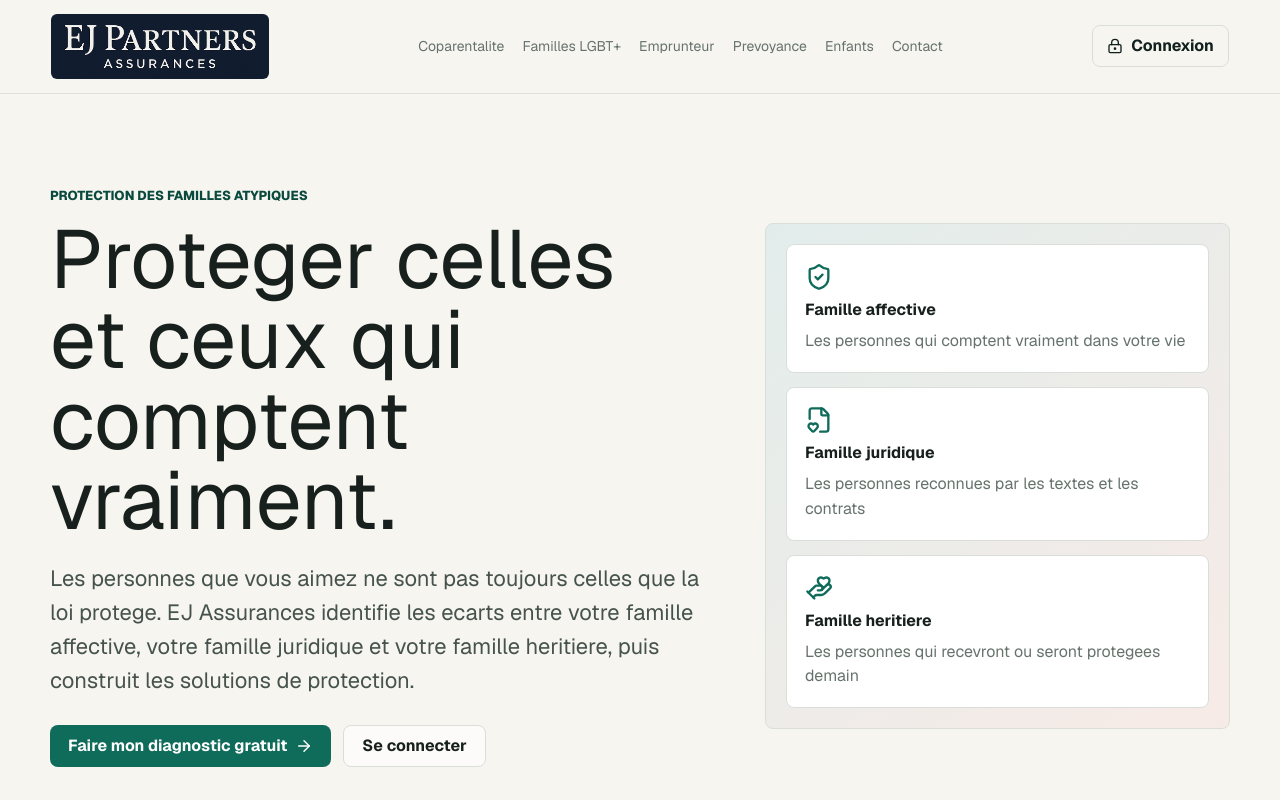
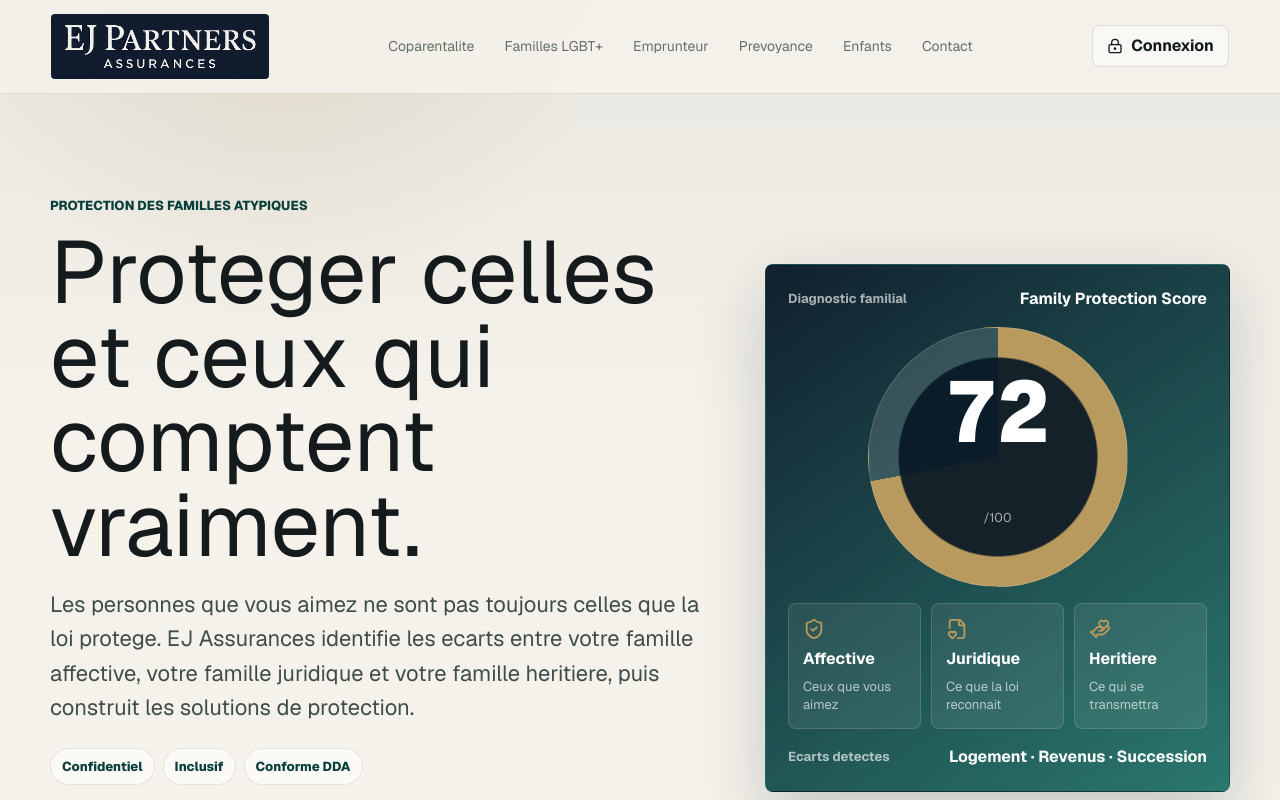
Before and after one commit to ejassurances/Site.internet, a Next.js app: page / in a window 1280 px wide. Shown: the top 800 px of the page. Built offline with nearby package versions, Linux system fonts and the light colour scheme.

Commit message:
Improve premium visual design

```diff
--- a/src/app/globals.css
+++ b/src/app/globals.css
@@ -1,16 +1,18 @@
 @import "tailwindcss";
 
 :root {
-  --background: #f7f5f0;
-  --foreground: #17201d;
-  --muted: #66736d;
+  --background: #f5f2eb;
+  --foreground: #151b1d;
+  --muted: #64706c;
   --surface: #ffffff;
-  --surface-soft: #eef4ef;
-  --line: #d9dfd8;
-  --accent: #0f6b5a;
-  --accent-strong: #0a493d;
-  --coral: #c96f53;
-  --ink: #10201d;
+  --surface-soft: #edf3ef;
+  --line: #d9ded6;
+  --accent: #0d6559;
+  --accent-strong: #083f3a;
+  --coral: #b96a4e;
+  --gold: #b89a5e;
+  --navy: #071725;
+  --ink: #101a1c;
   --font-sans: "Geist", "Geist Fallback", ui-sans-serif, system-ui, sans-serif;
   --font-mono: "Geist Mono", "Geist Mono Fallback", ui-monospace, monospace;
 }
@@ -25,7 +27,10 @@ html {
 
 body {
   margin: 0;
-  background: var(--background);
+  background:
+    linear-gradient(180deg, rgba(7, 23, 37, 0.055), transparent 420px),
+    radial-gradient(circle at 22% 0%, rgba(184, 154, 94, 0.18), transparent 320px),
+    var(--background);
   color: var(--foreground);
   font-family: var(--font-sans);
 }
@@ -49,10 +54,10 @@ textarea {
   display: flex;
   align-items: center;
   gap: 24px;
-  min-height: 72px;
-  padding: 14px clamp(20px, 4vw, 56px);
-  border-bottom: 1px solid rgba(23, 32, 29, 0.1);
-  background: rgba(247, 245, 240, 0.92);
+  min-height: 78px;
+  padding: 14px clamp(20px, 4vw, 64px);
+  border-bottom: 1px solid rgba(7, 23, 37, 0.1);
+  background: rgba(245, 242, 235, 0.88);
   backdrop-filter: blur(18px);
 }
 
@@ -67,7 +72,7 @@ textarea {
   display: block;
   width: clamp(166px, 17vw, 232px);
   height: auto;
-  border-radius: 6px;
+  border-radius: 4px;
 }
 
 .brand small,
@@ -80,13 +85,19 @@ textarea {
   display: flex;
   flex: 1;
   justify-content: center;
-  gap: 18px;
+  gap: 8px;
   color: var(--muted);
   font-size: 14px;
 }
 
+.public-nav a {
+  padding: 9px 11px;
+  border-radius: 8px;
+}
+
 .public-nav a:hover,
 .login-link:hover {
+  background: rgba(13, 101, 89, 0.08);
   color: var(--accent-strong);
 }
 
@@ -104,7 +115,8 @@ textarea {
 
 .login-link {
   padding: 0 14px;
-  border: 1px solid var(--line);
+  border: 1px solid rgba(7, 23, 37, 0.12);
+  background: rgba(255, 255, 255, 0.54);
   color: var(--ink);
 }
 
@@ -119,8 +131,8 @@ textarea {
   grid-template-columns: minmax(0, 1.05fr) minmax(320px, 0.75fr);
   gap: clamp(28px, 5vw, 72px);
   align-items: center;
-  min-height: calc(100svh - 72px);
-  padding: clamp(44px, 8vw, 92px) 0;
+  min-height: calc(100svh - 78px);
+  padding: clamp(48px, 8vw, 104px) 0 clamp(36px, 5vw, 72px);
 }
 
 .compact-hero,
@@ -147,8 +159,8 @@ p {
 h1 {
   max-width: 820px;
   margin-bottom: 20px;
-  font-size: clamp(44px, 7vw, 82px);
-  line-height: 0.98;
+  font-size: clamp(46px, 7vw, 88px);
+  line-height: 0.96;
   letter-spacing: 0;
 }
 
@@ -159,9 +171,30 @@ h2 {
 
 .hero-copy {
   max-width: 720px;
-  color: #46534d;
+  color: #3f4d4a;
   font-size: clamp(18px, 2vw, 22px);
   line-height: 1.55;
+}
+
+.hero-proof {
+  display: flex;
+  flex-wrap: wrap;
+  gap: 8px;
+  margin-top: 24px;
+}
+
+.hero-proof span,
+.trust-strip span {
+  border: 1px solid rgba(7, 23, 37, 0.1);
+  border-radius: 999px;
+  background: rgba(255, 255, 255, 0.62);
+  color: var(--accent-strong);
+  font-size: 13px;
+  font-weight: 800;
+}
+
+.hero-proof span {
+  padding: 8px 11px;
 }
 
 .hero-actions {
@@ -173,10 +206,12 @@ h2 {
 
 .primary-action {
   border: 0;
-  padding: 0 18px;
-  background: var(--accent);
+  min-height: 46px;
+  padding: 0 20px;
+  background: var(--navy);
   color: white;
   cursor: pointer;
+  box-shadow: 0 14px 32px rgba(7, 23, 37, 0.18);
 }
 
 .primary-action:hover {
@@ -184,20 +219,92 @@ h2 {
 }
 
 .secondary-action {
+  min-height: 46px;
   padding: 0 18px;
-  border: 1px solid var(--line);
-  background: rgba(255, 255, 255, 0.64);
+  border: 1px solid rgba(7, 23, 37, 0.12);
+  background: rgba(255, 255, 255, 0.7);
 }
 
 .hero-visual {
   display: grid;
-  gap: 14px;
-  padding: 20px;
-  border: 1px solid var(--line);
+  gap: 16px;
+  padding: 22px;
+  border: 1px solid rgba(7, 23, 37, 0.12);
   border-radius: 8px;
   background:
-    linear-gradient(140deg, rgba(15, 107, 90, 0.12), rgba(201, 111, 83, 0.14)),
+    linear-gradient(145deg, rgba(7, 23, 37, 0.96), rgba(13, 101, 89, 0.88)),
     var(--surface);
+  box-shadow: 0 28px 70px rgba(7, 23, 37, 0.2);
+}
+
+.premium-visual {
+  color: white;
+}
+
+.visual-header,
+.visual-footer {
+  display: flex;
+  align-items: center;
+  justify-content: space-between;
+  gap: 14px;
+}
+
+.visual-header span,
+.visual-footer span {
+  color: rgba(255, 255, 255, 0.64);
+  font-size: 13px;
+  font-weight: 700;
+}
+
+.score-ring {
+  display: grid;
+  width: min(100%, 260px);
+  aspect-ratio: 1;
+  place-items: center;
+  justify-self: center;
+  border: 1px solid rgba(255, 255, 255, 0.16);
+  border-radius: 999px;
+  background:
+    radial-gradient(circle, rgba(7, 23, 37, 0.92) 0 54%, transparent 55%),
+    conic-gradient(var(--gold) 0 72%, rgba(255, 255, 255, 0.14) 72% 100%);
+}
+
+.score-ring span {
+  font-family: var(--font-mono);
+  font-size: clamp(64px, 8vw, 86px);
+  font-weight: 900;
+  line-height: 0.9;
+}
+
+.score-ring small {
+  margin-top: -46px;
+  color: rgba(255, 255, 255, 0.62);
+}
+
+.protection-map {
+  display: grid;
+  grid-template-columns: repeat(3, minmax(0, 1fr));
+  gap: 10px;
+}
+
+.protection-map div {
+  display: grid;
+  gap: 7px;
+  min-height: 126px;
+  padding: 14px;
+  border: 1px solid rgba(255, 255, 255, 0.14);
+  border-radius: 8px;
+  background: rgba(255, 255, 255, 0.075);
+}
+
+.protection-map svg {
+  color: var(--gold);
+}
+
+.protection-map span {
+  color: rgba(255, 255, 255, 0.66);
+  font-size: 13px;
+  line-height: 1.35;
 }
 
 .visual-card,
@@ -206,9 +313,10 @@ h2 {
 .contact-form,
 .metric,
 .module {
-  border: 1px solid var(--line);
+  border: 1px solid rgba(7, 23, 37, 0.1);
   border-radius: 8px;
   background: var(--surface);
+  box-shadow: 0 18px 50px rgba(7, 23, 37, 0.06);
 }
 
 .visual-card {
@@ -244,6 +352,20 @@ h2 {
 .values-grid {
   grid-template-columns: repeat(3, minmax(0, 1fr));
   margin: 10px 0 72px;
+}
+
+.trust-strip {
+  display: grid;
+  grid-template-columns: repeat(3, minmax(0, 1fr));
+  gap: 10px;
+  margin: 0 0 22px;
+}
+
+.trust-strip span {
+  display: flex;
+  align-items: center;
+  min-height: 52px;
+  padding: 10px 14px;
 }
 
 .value-card,
@@ -360,18 +482,22 @@ h2 {
 
 .app-layout {
   display: grid;
-  grid-template-columns: 280px minmax(0, 1fr);
+  grid-template-columns: 292px minmax(0, 1fr);
   min-height: 100svh;
-  background: #f4f6f2;
+  background:
+    linear-gradient(180deg, rgba(7, 23, 37, 0.04), transparent 360px),
+    #f6f5f0;
 }
 
 .sidebar {
   position: sticky;
   top: 0;
   height: 100svh;
-  padding: 22px;
-  border-right: 1px solid var(--line);
-  background: #17201d;
+  padding: 24px 18px;
+  border-right: 1px solid rgba(255, 255, 255, 0.08);
+  background:
+    linear-gradient(180deg, rgba(13, 101, 89, 0.28), transparent 44%),
+    var(--navy);
   color: #f7f5f0;
 }
 
@@ -383,6 +509,7 @@ h2 {
 
 .app-brand .brand-logo {
   width: min(100%, 220px);
+  background: rgba(255, 255, 255, 0.02);
 }
 
 .app-brand-title small,
@@ -392,7 +519,7 @@ h2 {
 
 .side-nav {
   display: grid;
-  gap: 8px;
+  gap: 6px;
   margin-top: 32px;
 }
 
@@ -400,18 +527,19 @@ h2 {
   display: flex;
   align-items: center;
   gap: 10px;
-  min-height: 42px;
+  min-height: 44px;
   padding: 0 12px;
   border-radius: 8px;
+  font-weight: 700;
 }
 
 .side-nav a:hover {
-  background: rgba(255, 255, 255, 0.08);
+  background: rgba(255, 255, 255, 0.1);
   color: white;
 }
 
 .workspace {
-  padding: 28px clamp(20px, 4vw, 48px) 48px;
+  padding: 34px clamp(20px, 4vw, 56px) 56px;
 }
 
 .workspace-header {
@@ -419,22 +547,23 @@ h2 {
   align-items: center;
   justify-content: space-between;
   gap: 20px;
-  margin-bottom: 24px;
+  margin-bottom: 26px;
 }
 
 .workspace-header h1 {
   margin-bottom: 0;
-  font-size: clamp(30px, 4vw, 48px);
+  font-size: clamp(30px, 4vw, 50px);
   line-height: 1.05;
 }
 
 .workspace-user {
   min-height: 42px;
   padding: 0 8px 0 14px;
-  border: 1px solid var(--line);
-  border-radius: 8px;
-  background: white;
+  border: 1px solid rgba(7, 23, 37, 0.1);
+  border-radius: 999px;
+  background: rgba(255, 255, 255, 0.76);
   color: var(--muted);
+  box-shadow: 0 12px 30px rgba(7, 23, 37, 0.06);
 }
 
 .icon-button {
@@ -451,11 +580,21 @@ h2 {
 
 .stats-grid {
   grid-template-columns: repeat(3, minmax(0, 1fr));
-  margin-bottom: 18px;
+  margin-bottom: 20px;
 }
 
 .metric {
-  padding: 18px;
+  position: relative;
+  overflow: hidden;
+  padding: 18px 18px 20px;
+}
+
+.metric::before {
+  content: "";
+  position: absolute;
+  inset: 0 auto 0 0;
+  width: 4px;
+  background: linear-gradient(180deg, var(--accent), var(--gold));
 }
 
 .metric span,
@@ -465,17 +604,25 @@ h2 {
 
 .metric strong {
   display: block;
-  margin: 8px 0 4px;
+  margin: 10px 0 5px;
   font-family: var(--font-mono);
-  font-size: 38px;
+  font-size: clamp(30px, 4vw, 42px);
+  letter-spacing: 0;
 }
 
 .module-grid {
   grid-template-columns: repeat(3, minmax(0, 1fr));
 }
 
+.module {
+  display: grid;
+  align-content: start;
+  gap: 12px;
+}
+
 .module h2 {
   font-size: 22px;
+  margin-bottom: 0;
 }
 
 .fpos-space {
@@ -885,6 +1032,7 @@ h2 {
   .split-section,
   .content-band,
   .values-grid,
+  .trust-strip,
   .stats-grid,
   .module-grid,
   .fpos-hero,
@@ -911,6 +1059,10 @@ h2 {
     align-items: flex-start;
     flex-direction: column;
   }
+
+  .protection-map {
+    grid-template-columns: 1fr;
+  }
 }
 
 @media (max-width: 640px) {
--- a/src/app/page.tsx
+++ b/src/app/page.tsx
@@ -26,6 +26,11 @@ export default function Home() {
               EJ Assurances identifie les ecarts entre votre famille affective, votre famille
               juridique et votre famille heritiere, puis construit les solutions de protection.
             </p>
+            <div className="hero-proof" aria-label="Positionnement cabinet">
+              <span>Confidentiel</span>
+              <span>Inclusif</span>
+              <span>Conforme DDA</span>
+            </div>
             <div className="hero-actions">
               <Link className="primary-action" href="/contact">
                 Faire mon diagnostic gratuit <ArrowRight size={18} aria-hidden />
@@ -35,23 +40,43 @@ export default function Home() {
               </Link>
             </div>
           </div>
-          <div className="hero-visual" aria-label="Synthese EJ Assurances">
-            <div className="visual-card">
-              <ShieldCheck size={28} aria-hidden />
-              <strong>Famille affective</strong>
-              <span>Les personnes qui comptent vraiment dans votre vie</span>
+          <div className="hero-visual premium-visual" aria-label="Synthese EJ Assurances">
+            <div className="visual-header">
+              <span>Diagnostic familial</span>
+              <strong>Family Protection Score</strong>
             </div>
-            <div className="visual-card">
-              <FileHeart size={28} aria-hidden />
-              <strong>Famille juridique</strong>
-              <span>Les personnes reconnues par les textes et les contrats</span>
+            <div className="score-ring" aria-hidden>
+              <span>72</span>
+              <small>/100</small>
             </div>
-            <div className="visual-card">
-              <HandHeart size={28} aria-hidden />
-              <strong>Famille heritiere</strong>
-              <span>Les personnes qui recevront ou seront protegees demain</span>
+            <div className="protection-map">
+              <div>
+                <ShieldCheck size={22} aria-hidden />
+                <strong>Affective</strong>
+                <span>Ceux que vous aimez</span>
+              </div>
+              <div>
+                <FileHeart size={22} aria-hidden />
+                <strong>Juridique</strong>
+                <span>Ce que la loi reconnait</span>
+              </div>
+              <div>
+                <HandHeart size={22} aria-hidden />
+                <strong>Heritiere</strong>
+                <span>Ce qui se transmettra</span>
+              </div>
+            </div>
+            <div className="visual-footer">
+              <span>Ecarts detectes</span>
+              <strong>Logement · Revenus · Succession</strong>
             </div>
           </div>
+        </section>
+
+        <section className="trust-strip" aria-label="Preuves de confiance">
+          <span>Cabinet specialise familles LGBT+ et coparentalite</span>
+          <span>Assurance emprunteur, prevoyance, transmission</span>
+          <span>Accompagnement humain, confidentiel et documente</span>
         </section>
 
         <section className="values-grid" aria-label="Engagements">
```
